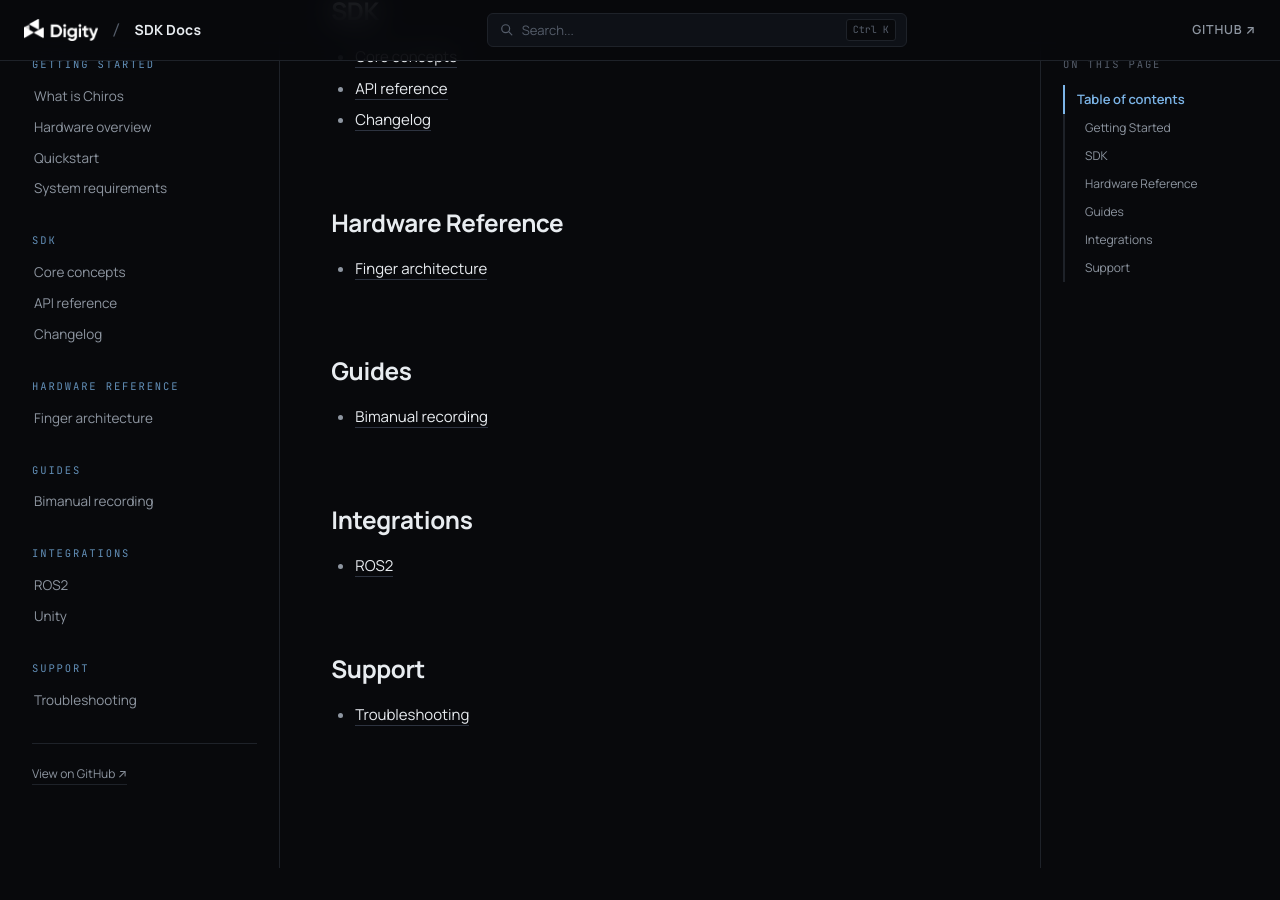
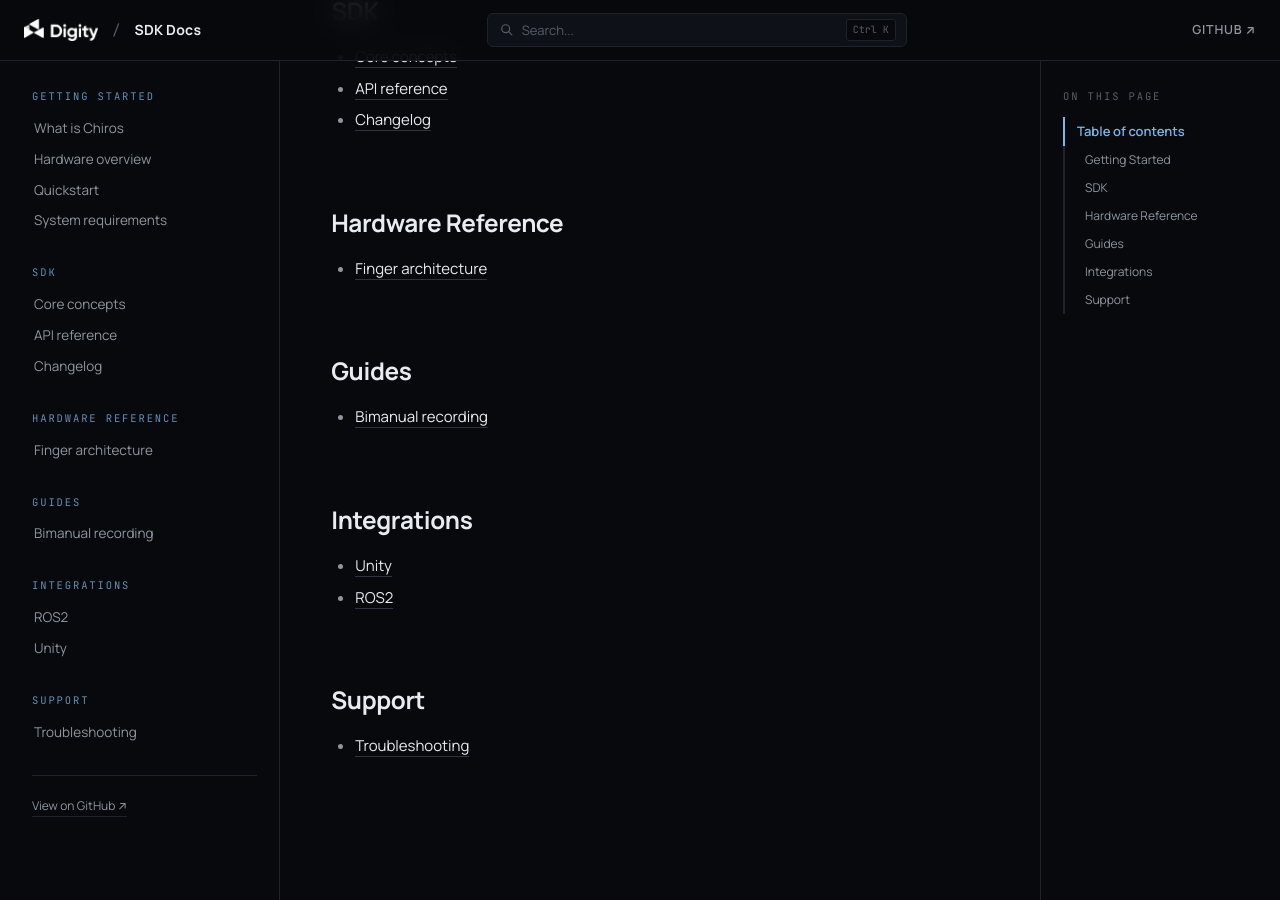
Before and after one commit to digity-cristobalcorral/digity-sdk, an MkDocs documentation site: the page built from docs/SUMMARY.md, in a window 1280 px wide and 900 px high, scrolled down 589 px. Built offline with MkDocs 1.6.1, drawn with Linux system fonts in a browser that asks for light colours; before the commit the page ends 1457 px from its top, so only the background shows below that.

Commit message:
GITBOOK-16: No subject

```diff
--- a/docs/SUMMARY.md
+++ b/docs/SUMMARY.md
@@ -25,6 +25,7 @@
 
 ## Integrations
 
+* [Unity](integrations/unity.md)
 * [ROS2](integrations-ros2.md)
 
 ## Support
```
Also changed, not shown: docs/integrations/unity.md (added, +1 -0 lines).
